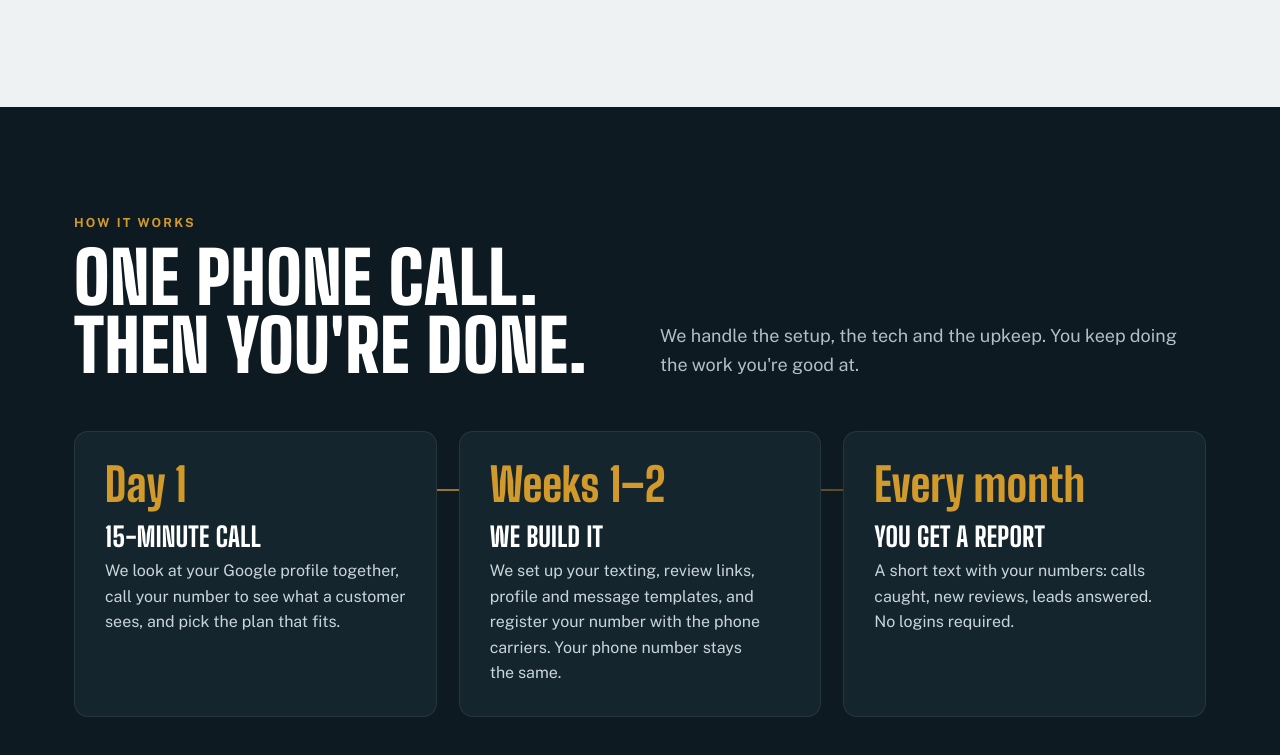
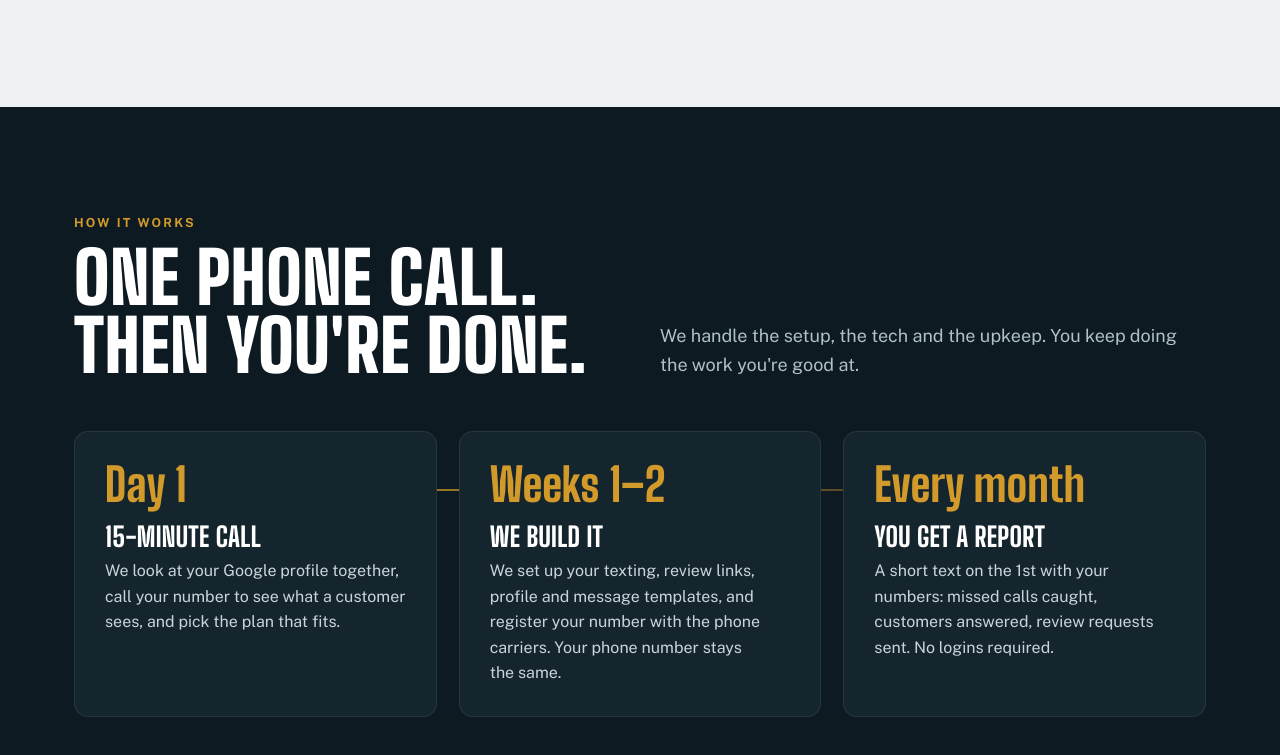
Before and after one commit to Jeepurz/kingconnecttx-site, a plain HTML site: page index.html in a window 1280 px wide. Shown: the part 2039-2794 px from the top of the page. Drawn offline with Linux system fonts and the light colour scheme; animation ran at ten frames a second.

Commit message:
Monthly report copy matches what the text actually counts
Co-Authored-By: Claude Opus 5.5 <noreply@anthropic.com>
Claude-Session: https://claude.ai/code/session_01X2CabRC39xeAWAWzNbxHsS

```diff
--- a/index.html
+++ b/index.html
@@ -642,7 +642,7 @@ footer .wrap{display:flex;justify-content:space-between;gap:16px;flex-wrap:wrap}
     <div class="steprow reveal" id="steps">
       <div class="step"><div class="when">Day 1</div><h3>15-minute call</h3><p>We look at your Google profile together, call your number to see what a customer sees, and pick the plan that fits.</p></div>
       <div class="step"><div class="when">Weeks 1–2</div><h3>We build it</h3><p>We set up your texting, review links, profile and message templates, and register your number with the phone carriers. Your phone number stays the same.</p></div>
-      <div class="step"><div class="when">Every month</div><h3>You get a report</h3><p>A short text with your numbers: calls caught, new reviews, leads answered. No logins required.</p></div>
+      <div class="step"><div class="when">Every month</div><h3>You get a report</h3><p>A short text on the 1st with your numbers: missed calls caught, customers answered, review requests sent. No logins required.</p></div>
     </div>
   </div>
 </section>
```
